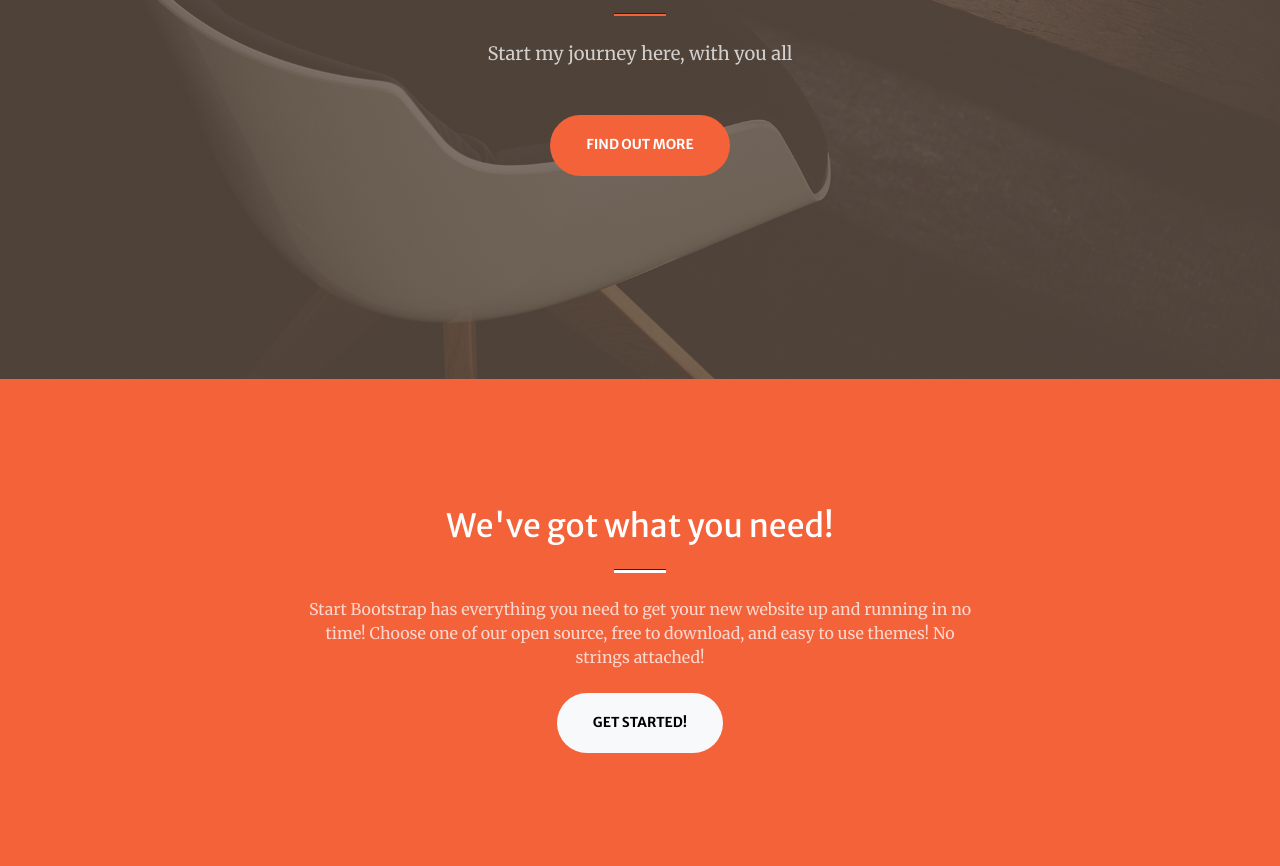
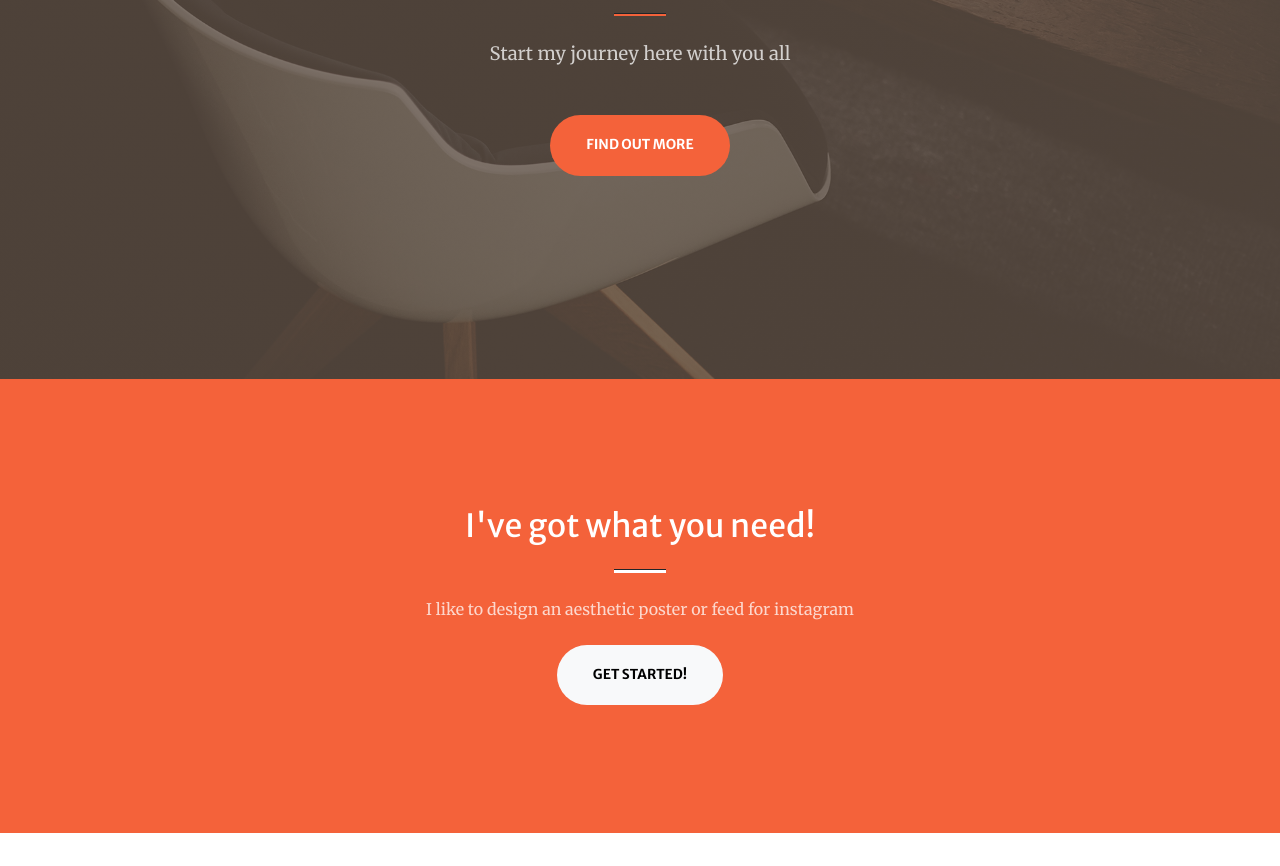
Before and after one commit to ArtaccheRani/Gallery, a plain HTML site: page index.html in a window 1280 px wide. Shown: the part 421-1287 px from the top of the page. Drawn offline with nearby package versions, Linux system fonts and the light colour scheme; some packages are replaced by stand-ins of ours; a script that the page names is missing.

Commit message:
edit About

```diff
--- a/index.html
+++ b/index.html
@@ -43,7 +43,7 @@
                         <hr class="divider" />
                     </div>
                     <div class="col-lg-8 align-self-baseline">
-                        <p class="text-white-75 mb-5">Start my journey here, with you all</p>
+                        <p class="text-white-75 mb-5">Start my journey here with you all</p>
                         <a class="btn btn-primary btn-xl" href="#about">Find Out More</a>
                     </div>
                 </div>
@@ -54,9 +54,9 @@
             <div class="container px-4 px-lg-5">
                 <div class="row gx-4 gx-lg-5 justify-content-center">
                     <div class="col-lg-8 text-center">
-                        <h2 class="text-white mt-0">We've got what you need!</h2>
+                        <h2 class="text-white mt-0">I've got what you need!</h2>
                         <hr class="divider divider-light" />
-                        <p class="text-white-75 mb-4">Start Bootstrap has everything you need to get your new website up and running in no time! Choose one of our open source, free to download, and easy to use themes! No strings attached!</p>
+                        <p class="text-white-75 mb-4">I like to design an aesthetic poster or feed for instagram</p>
                         <a class="btn btn-light btn-xl" href="#services">Get Started!</a>
                     </div>
                 </div>
```
